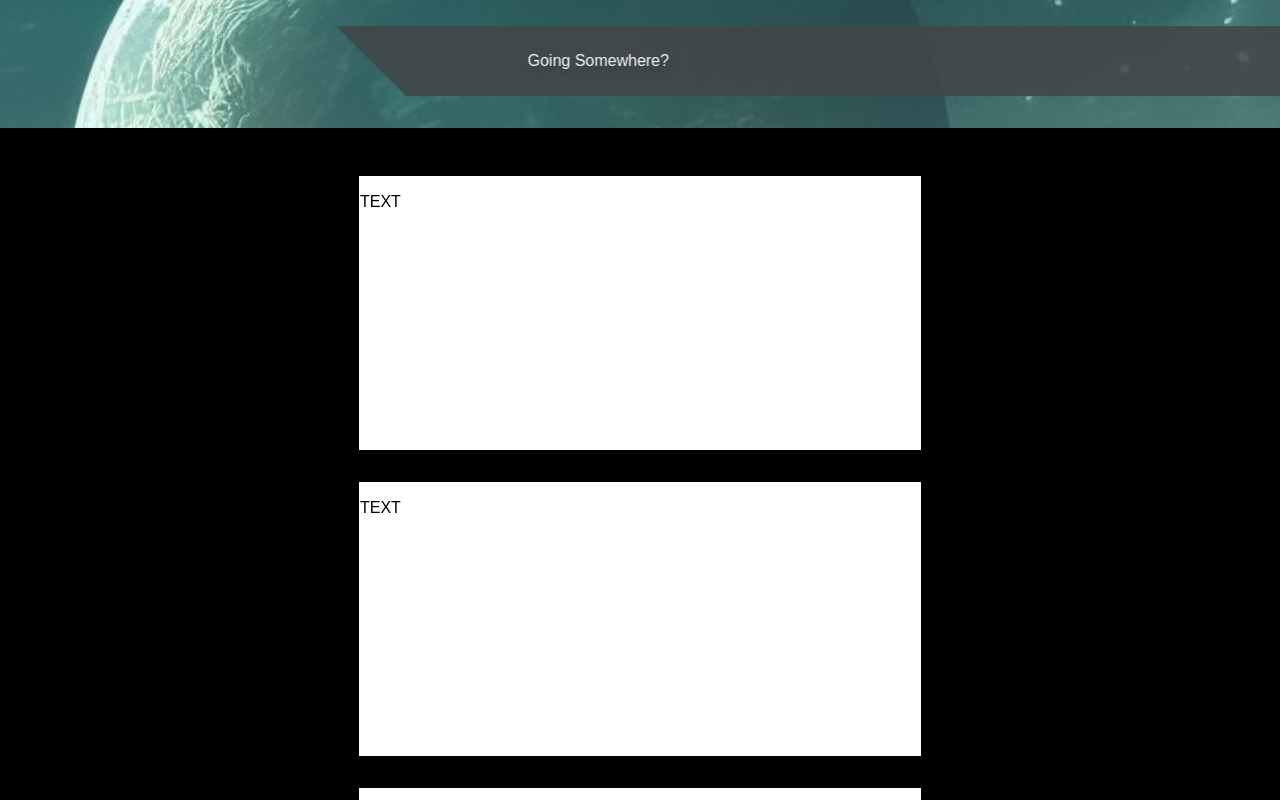
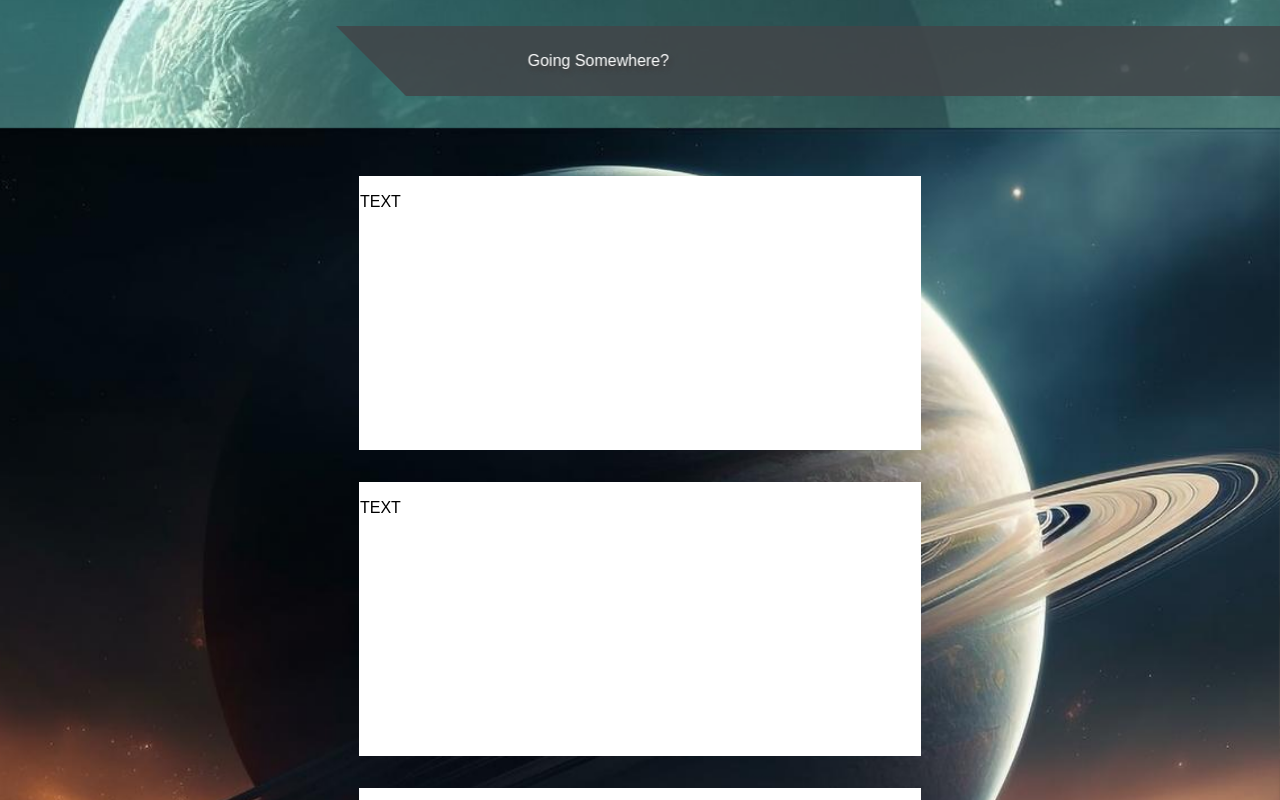
Before and after one commit to thegroosalugg/Andromeda, a React (Vite) app: page /ships in a window 1280 px wide. Shown: the part 1740-2540 px from the top of the page. Built offline with nearby package versions, Linux system fonts and the light colour scheme; a web font is replaced by a local one.

Commit message:
changed router to browserroute w useRoutes. Added page transitions

```diff
--- a/src/App.tsx
+++ b/src/App.tsx
@@ -1,4 +1,3 @@
-import { createBrowserRouter, RouterProvider } from 'react-router-dom';
 import RootLayout from './pages/root';
 import LandingPage from './pages/LandingPage';
 import StorePage from './pages/Store';
@@ -7,21 +6,19 @@ import ShipIDPage from './pages/spaceships/ShipID';
 import ExplorePage from './pages/Explore';
 import ErrorPage from './components/error/Error';
 
-const router = createBrowserRouter([
-  {
-    path: '/',
-    element: <RootLayout />,
-    errorElement: <ErrorPage />,
-    children: [
-      { index: true, element: <LandingPage /> },
-      { path: 'store', element: <StorePage /> },
-      { path: 'ships', element: <SpaceShipsPage /> },
-      { path: 'ships/:id', element: <ShipIDPage /> },
-      { path: 'explore', element: <ExplorePage /> },
-    ],
-  },
-]);
+import { useRoutes } from 'react-router-dom';
 
 export default function App() {
-  return <RouterProvider router={router} />;
+  const element = useRoutes([
+    { path: '/', element: <LandingPage /> },
+    { path: 'store', element: <StorePage /> },
+    { path: 'ships', element: <SpaceShipsPage /> },
+    { path: 'ships/:id', element: <ShipIDPage /> },
+    { path: 'explore', element: <ExplorePage /> },
+    { path: '*', element: <ErrorPage /> },
+  ]);
+
+  if (!element) return null;
+
+  return <RootLayout>{element}</RootLayout>;
 }
--- a/src/components/error/Error.tsx
+++ b/src/components/error/Error.tsx
@@ -1,14 +1,10 @@
 import css from './Error.module.css';
-import Navigation from '../navigation/Navigation';
 
 export default function ErrorPage() {
   return (
-    <>
-      <Navigation />
-      <main className={css.error}>
-        <h2>Whoops</h2>
-        <p>An Error Occured</p>
-      </main>
-    </>
+    <section className={css.error}>
+      <h2>Whoops</h2>
+      <p>An Error Occured</p>
+    </section>
   );
 }
--- a/src/main.tsx
+++ b/src/main.tsx
@@ -3,9 +3,12 @@ import App from './App.tsx';
 import './index.css';
 import { Provider } from 'react-redux'; // import redux
 import store from './store/index.ts'; // import redux store
+import { BrowserRouter } from 'react-router-dom';
 
 ReactDOM.createRoot(document.getElementById('root')!).render(
   <Provider store={store}>
-    <App />
+    <BrowserRouter>
+      <App />
+    </BrowserRouter>
   </Provider>
 );
--- a/src/pageContent/spaceships/card/Cards.module.css
+++ b/src/pageContent/spaceships/card/Cards.module.css
@@ -5,7 +5,7 @@
   justify-content: center;
   margin: 2rem 0 0;
   gap: 0;
-  background: black;
+  background: url('/planet.jpg') center/cover no-repeat;
   padding: 2rem 0;
 }
 
--- a/src/pages/root.tsx
+++ b/src/pages/root.tsx
@@ -1,16 +1,27 @@
-import { Outlet } from "react-router-dom";
-import Navigation from "@/components/navigation/Navigation";
-import Header from "@/components/header/Header";
-import Footer from "@/components/footer/Footer";
+import Navigation from '@/components/navigation/Navigation';
+import Header from '@/components/header/Header';
+import Footer from '@/components/footer/Footer';
+import { AnimatePresence, motion } from 'framer-motion';
+import { useLocation } from 'react-router-dom';
 
-export default function RootLayout() {
+export default function RootLayout({ children }: { children: React.ReactNode }) {
+  const { pathname } = useLocation();
+
   return (
     <>
       <Navigation />
       <Header />
-      <main>
-        <Outlet />
-      </main>
+      <AnimatePresence mode='wait'>
+        <motion.main
+          key={pathname}
+          initial={{ opacity: 0, y: -50 }}
+          animate={{ opacity: 1, y: 0  }}
+          exit={{ opacity: 0, y: 50  }}
+          transition={{ type: 'easeInOut' }}
+        >
+          {children}
+        </motion.main>
+      </AnimatePresence>
       <Footer />
     </>
   );
--- a/src/pages/spaceships/ShipID.tsx
+++ b/src/pages/spaceships/ShipID.tsx
@@ -3,16 +3,17 @@ import ShipDetails from '@/pageContent/spaceships/details/ShipDetails';
 import Form from '@/components/form/Form';
 import { useSelector } from 'react-redux';
 import { RootState } from '@/store/types';
+import ErrorPage from '@/components/error/Error';
 
 export default function ShipIDPage() {
   const { id } = useParams();
-  const { ships } = useSelector((state: RootState) => state.ships)
+  const { ships } = useSelector((state: RootState) => state.ships);
   const spaceship = ships.find((spaceship) => spaceship.id === id);
 
   console.log(spaceship);
 
   if (!spaceship) {
-    throw new Error('No Ship Found');
+    return <ErrorPage />
   }
 
   return (
```
Also changed, not shown: public/planet.jpg (added).
